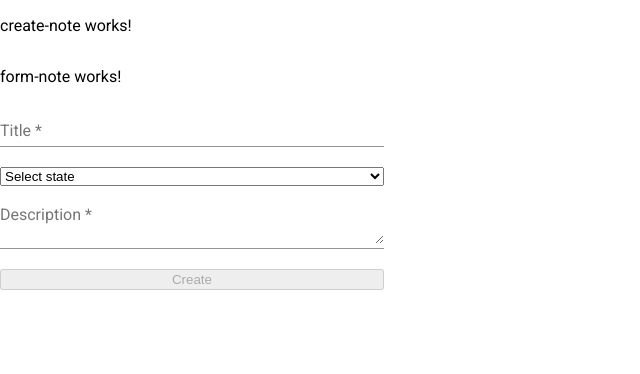
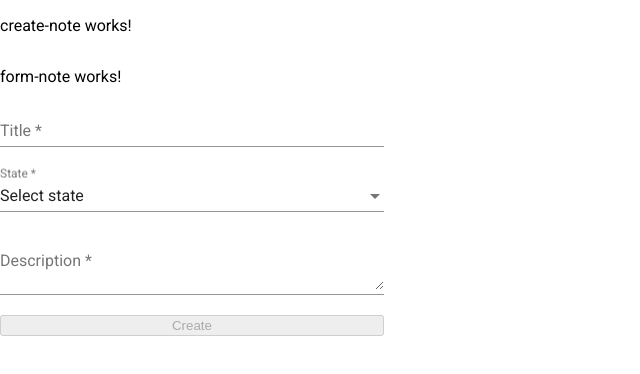
Before and after one commit to PatricioLabra/NotesAPP, an Angular app in the folder frontend/: page / in a window 1280 px wide. Shown: the top 374 px of the page, without its empty margins (0-640 px from the left). Built offline with nearby package versions, Linux system fonts and the light colour scheme.

Commit message:
Se cambia el select

```diff
--- a/frontend/src/app/components/form-note/form-note.component.html
+++ b/frontend/src/app/components/form-note/form-note.component.html
@@ -6,12 +6,15 @@
     <input formControlName="title" type="text" matInput required>
   </mat-form-field>
 
-  <select formControlName="state" required>
-    <option value="">Select state</option>
-    <option value="open">Open</option>
-    <option value="in_process">In Process</option>
-    <option value="close">Close</option>
-  </select>
+  <mat-form-field>
+    <mat-label>State</mat-label>
+    <mat-select formControlName="state" required>
+      <mat-option value="">Select state</mat-option>
+      <mat-option value="open">Open</mat-option>
+      <mat-option value="in_process">In Process</mat-option>
+      <mat-option value="close">Close</mat-option>
+    </mat-select>
+  </mat-form-field>
 
   <mat-form-field>
     <mat-label>Description</mat-label>
--- a/frontend/src/app/modules/angular-material/angular-material.module.ts
+++ b/frontend/src/app/modules/angular-material/angular-material.module.ts
@@ -1,12 +1,13 @@
 import { NgModule } from '@angular/core';
 import { MatFormFieldModule } from '@angular/material/form-field';
 import { MatInputModule } from '@angular/material/input';
-
+import { MatSelectModule } from '@angular/material/select';
 
 @NgModule({
   exports: [
     MatFormFieldModule,
     MatInputModule,
+    MatSelectModule,
   ]
 })
 export class AngularMaterialModule { }
```
